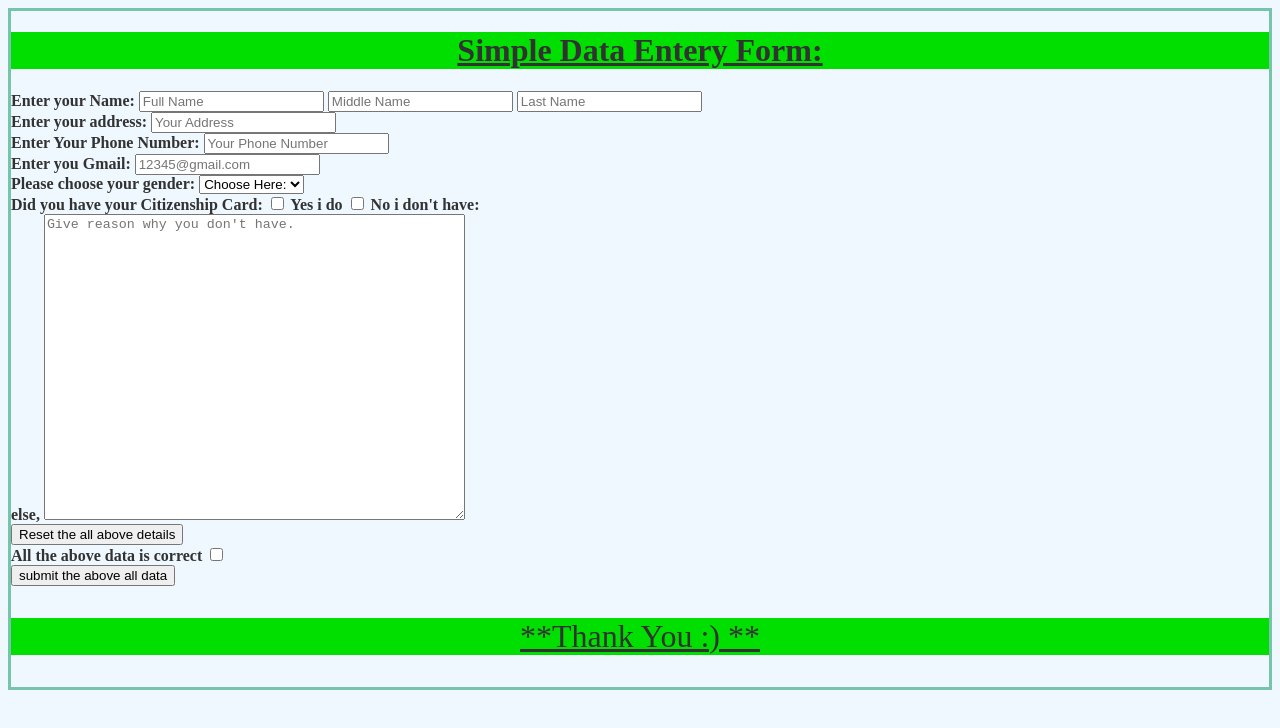
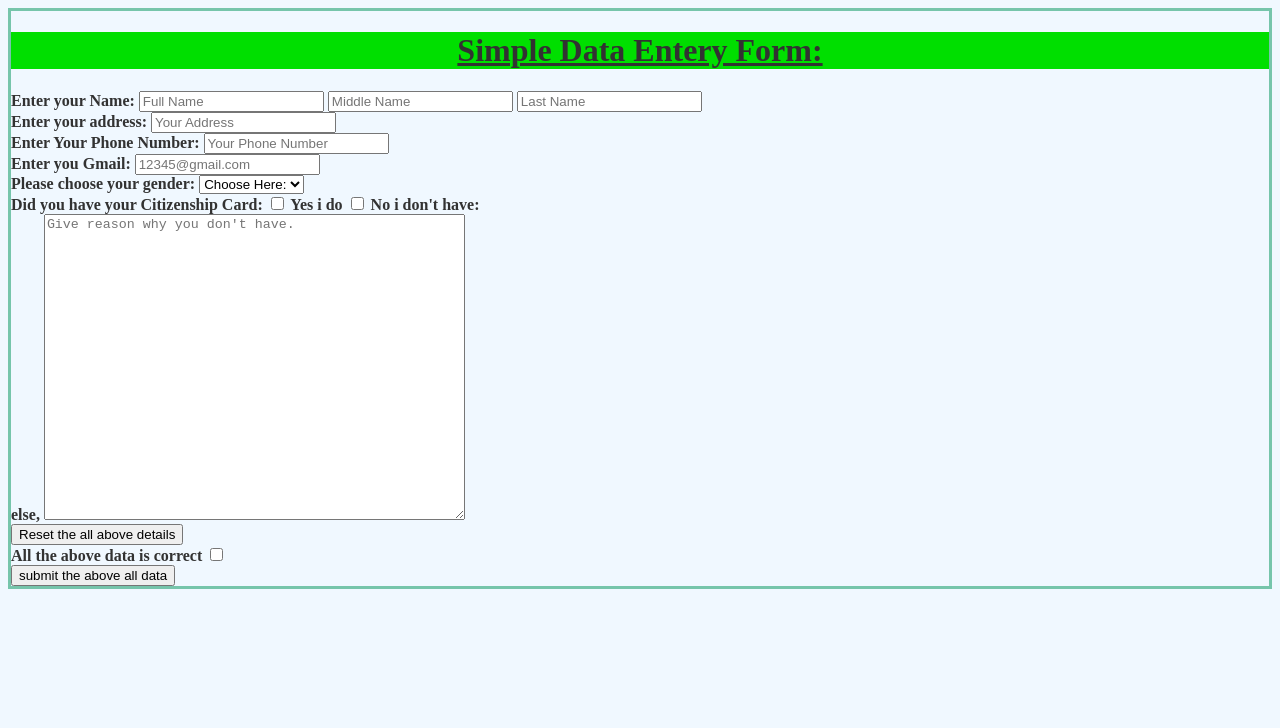
Before and after one commit to BishalPandey1/ALL_About_WebDevelopment., a plain HTML site: page simple form/simple.html in a window 1280 px wide. Drawn offline with Linux system fonts and the light colour scheme.

Commit message:
Update simple.html

```diff
--- a/simple form/simple.html
+++ b/simple form/simple.html
@@ -50,6 +50,5 @@
             <input type="checkbox" id="conform"><br>
             <button type="submit">submit the above all data</button>
     </form>
-    <p>**Thank You :) **</p>
 </body>
 </html>
```
